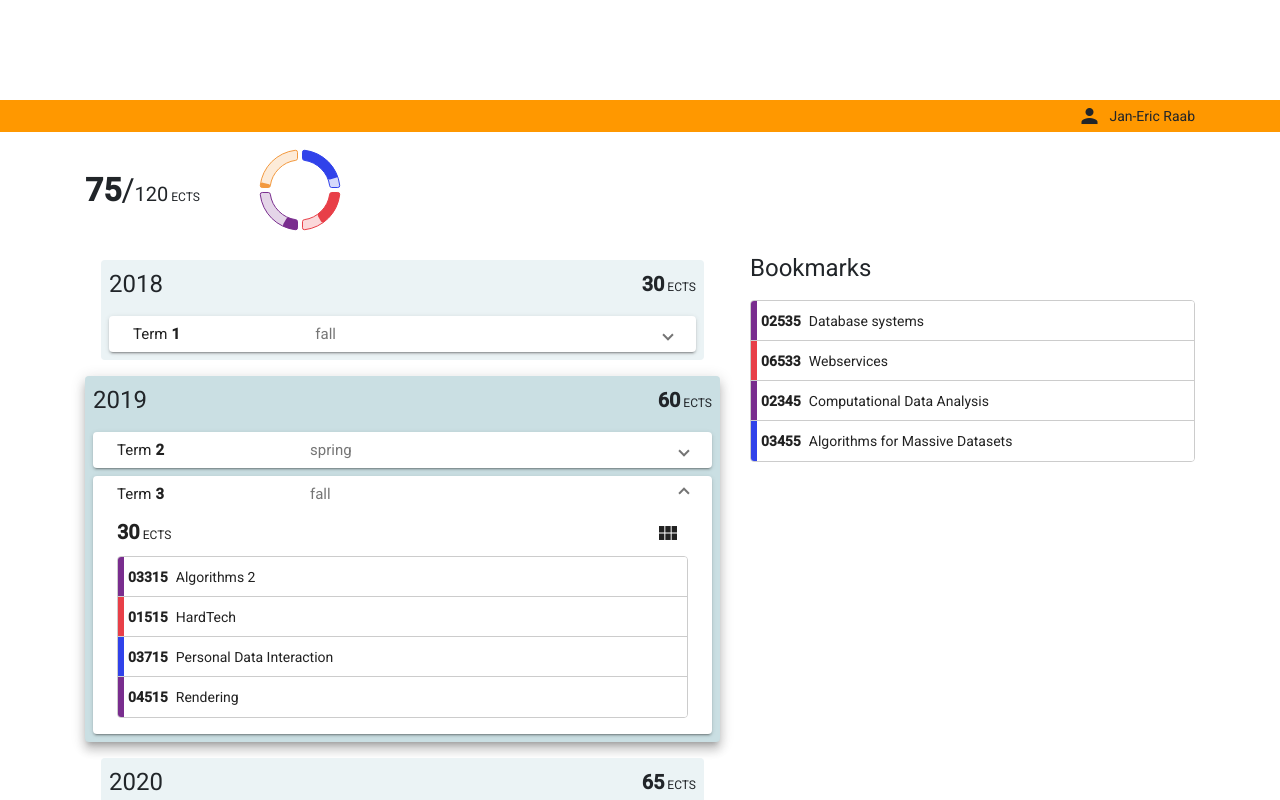
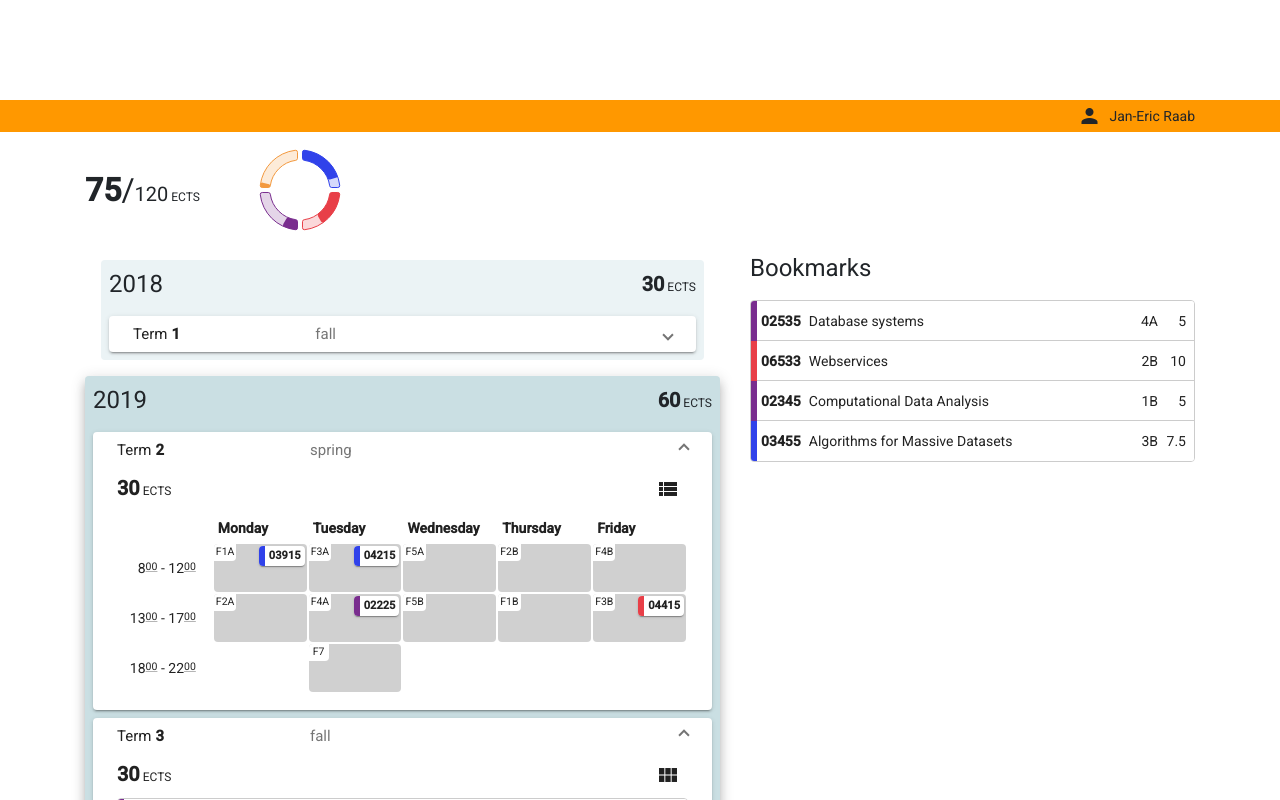
Before and after one commit to Sn0oze/studyPlanner, an Angular app in the folder study-planner-app/: page /planner in a window 1280 px wide. Shown: the top 800 px of the page. Built offline with nearby package versions, Linux system fonts and the light colour scheme.

Commit message:
moved course item into own component

```diff
--- a/study-planner-app/src/app/planner/components/course-list-view/course-item/course-item.component.html
+++ b/study-planner-app/src/app/planner/components/course-list-view/course-item/course-item.component.html
@@ -1,5 +1,15 @@
-<div class="course-item" cdkDrag>
-  <span class="category-marker"></span>
-  <strong>{{course.id}}</strong>
-  <span class="ml-2">{{course.name}}</span>
+<div
+  class="course-item"
+  cdkDrag
+  (cdkDragReleased)="notifyDragSelection(null)"
+  (cdkDragStarted)="notifyDragSelection(course)">
+  <span class="d-flex align-items-center text-truncate">
+    <span class="category-marker" [style.background-color]="course.category | categoryColor"></span>
+    <strong>{{course.id}}</strong>
+    <span class="ml-2 text-truncate">{{course.name}}</span>
+  </span>
+  <span>
+    <span class="info-column mr-2">{{course.module}}</span>
+    <span class="info-column">{{course.points}}</span>
+  </span>
 </div>
--- a/study-planner-app/src/app/planner/components/course-list-view/course-item/course-item.component.scss
+++ b/study-planner-app/src/app/planner/components/course-list-view/course-item/course-item.component.scss
@@ -1,3 +1,9 @@
 :host{
   display: block;
 }
+
+.info-column{
+  display: inline-block;
+  text-align: right;
+  min-width: 20px;
+}
--- a/study-planner-app/src/app/planner/components/course-list-view/course-item/course-item.component.ts
+++ b/study-planner-app/src/app/planner/components/course-list-view/course-item/course-item.component.ts
@@ -1,5 +1,6 @@
 import {ChangeDetectionStrategy, Component, Input, OnInit} from '@angular/core';
 import {Course} from '../../../../shared/models';
+import {PlannerContext} from '../../../planner.context';
 
 @Component({
   selector: 'app-course-item',
@@ -9,8 +10,12 @@ import {Course} from '../../../../shared/models';
 })
 export class CourseItemComponent implements OnInit {
   @Input() course: Course;
-  constructor() { }
+  constructor(private plannerContext: PlannerContext) { }
 
   ngOnInit(): void {
   }
+
+  public notifyDragSelection(course: Course): void {
+    this.plannerContext.updateDragSelection(course);
+  }
 }
--- a/study-planner-app/src/app/planner/components/course-list-view/course-list-view.component.html
+++ b/study-planner-app/src/app/planner/components/course-list-view/course-list-view.component.html
@@ -5,14 +5,5 @@
   [cdkDropListEnterPredicate]="canDrop"
   (cdkDropListDropped)="drop($event)"
   [cdkDropListData]="courses">
-  <div
-    class="course-item"
-    cdkDrag
-    *ngFor="let course of courses"
-    (cdkDragReleased)="notifyDragSelection(null)"
-    (cdkDragStarted)="notifyDragSelection(course)">
-    <span class="category-marker" [style.background-color]="course.category | categoryColor"></span>
-    <strong>{{course.id}}</strong>
-    <span class="ml-2">{{course.name}}</span>
-  </div>
+  <app-course-item *ngFor="let course of courses" [course]="course"></app-course-item>
 </div>
--- a/study-planner-app/src/app/planner/components/course-list-view/course-list-view.component.ts
+++ b/study-planner-app/src/app/planner/components/course-list-view/course-list-view.component.ts
@@ -1,7 +1,6 @@
 import {ChangeDetectionStrategy, Component, Input, OnInit} from '@angular/core';
 import {Course} from '../../../shared/models';
 import {CdkDrag, CdkDragDrop, CdkDropList, moveItemInArray, transferArrayItem} from '@angular/cdk/drag-drop';
-import {PlannerContext} from '../../planner.context';
 
 @Component({
   selector: 'app-course-list-view',
@@ -14,7 +13,7 @@ export class CourseListViewComponent implements OnInit {
   @Input() dropDisabled: boolean;
   public canDrop = (drag: CdkDrag<Course>, drop: CdkDropList<Course[]>): boolean => !drop.disabled;
 
-  constructor(private plannerContext: PlannerContext) { }
+  constructor() { }
 
   ngOnInit(): void {
   }
@@ -23,14 +22,12 @@ export class CourseListViewComponent implements OnInit {
     if (event.previousContainer === event.container) {
       moveItemInArray(event.container.data, event.previousIndex, event.currentIndex);
     } else {
-      transferArrayItem(event.previousContainer.data,
+      transferArrayItem(
+        event.previousContainer.data,
         event.container.data,
         event.previousIndex,
-        event.currentIndex);
+        event.currentIndex
+      );
     }
   }
-
-  public notifyDragSelection(course: Course): void {
-    this.plannerContext.updateDragSelection(course);
-  }
 }
--- a/study-planner-app/src/app/planner/components/term/term.component.ts
+++ b/study-planner-app/src/app/planner/components/term/term.component.ts
@@ -16,7 +16,7 @@ export class TermComponent implements OnInit {
   constructor() { }
 
   ngOnInit(): void {
-    this.listMode = this.isCurrent;
+    this.listMode = !this.isCurrent;
   }
 
   public toggleMode(): void {
--- a/study-planner-app/src/app/planner/planner.component.ts
+++ b/study-planner-app/src/app/planner/planner.component.ts
@@ -15,7 +15,7 @@ import {PlannerContext} from './planner.context';
 export class PlannerComponent implements OnInit {
   public studyPlan: Observable<AcademicYear[]>;
   public bookmarks: Observable<Course[]>;
-  public currentTerm = 3;
+  public currentTerm = 2;
 
   constructor(private planner: PlannerService) { }
 
--- a/study-planner-app/src/styles/styles.scss
+++ b/study-planner-app/src/styles/styles.scss
@@ -87,6 +87,7 @@ $course-item-height: 40px;
   color: rgba(0, 0, 0, 0.87);
   display: flex;
   flex-direction: row;
+  justify-content: space-between;
   align-items: center;
   box-sizing: border-box;
   background: white;
@@ -129,8 +130,10 @@ $course-item-height: 40px;
   transition: $drop-list-transition;
 }
 
-.course-item:last-child {
-  border: none;
+app-course-item:last-child{
+  .course-item {
+    border: none;
+  }
 }
 
 .course-list.cdk-drop-list-dragging .course-item:not(.cdk-drag-placeholder) {
@@ -150,6 +153,13 @@ $course-item-height: 40px;
 
 .points-count{
   @extend .text-value;
+  &:after{
+    content: ' ECTS';
+    @extend .text-label
+  }
+}
+
+.course-points{
   &:after{
     content: ' ECTS';
     @extend .text-label
```
